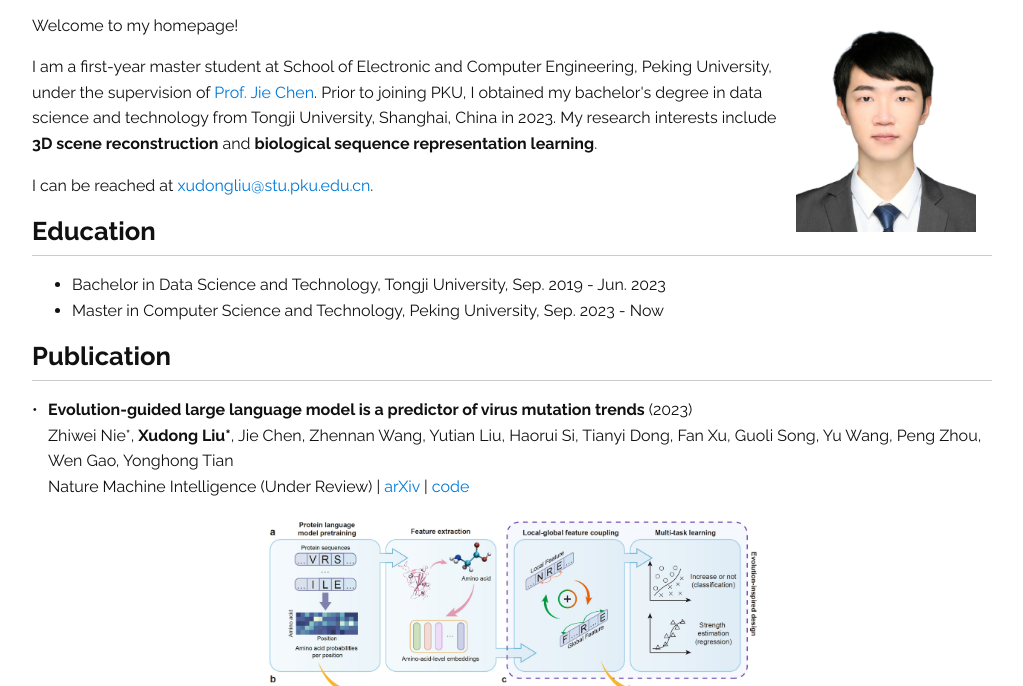
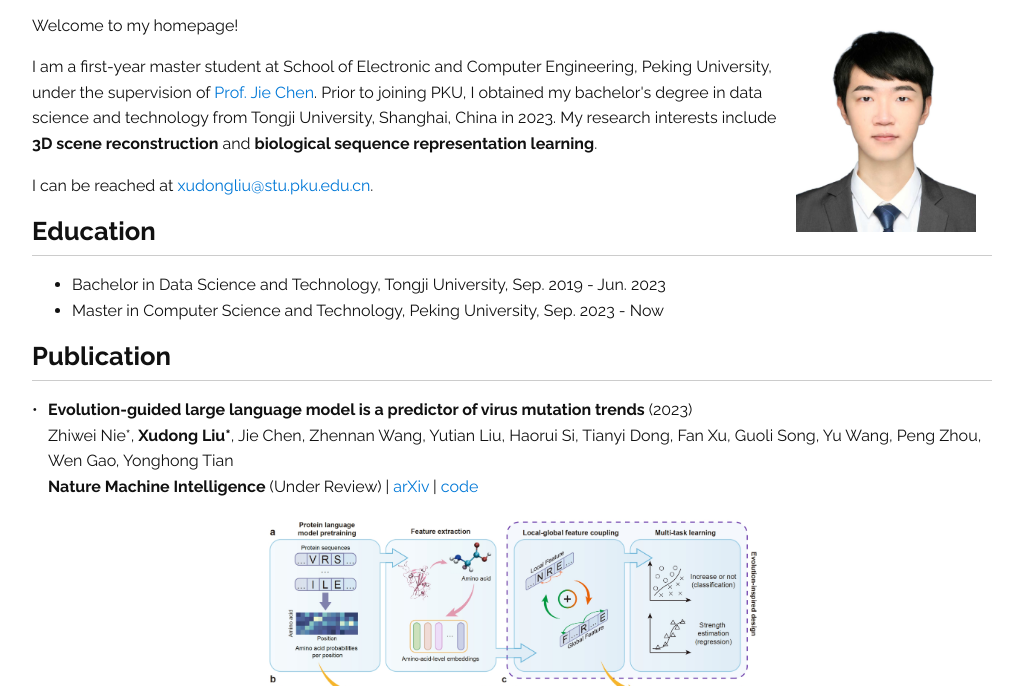
Before and after one commit to Kevinatil/Kevinatil.github.io, a plain HTML site: page index.html in a window 1280 px wide. Shown: the part 114-800 px from the top of the page, without its empty margins (128-1151 px from the left). Drawn offline with Linux system fonts and the light colour scheme.

Commit message:
Update index.html

```diff
--- a/index.html
+++ b/index.html
@@ -69,7 +69,7 @@ eml.removeAttribute('class');
     <div class="gl-bibtex-entry" id="bibitem_Paper1">
         <div class="gl-bibtex-entry-title"><span class="gl-bibtex-entry-bullet" aria-label="bullet symbol" role="img"><span aria-hidden="true">•</span> </span><strong>Evolution-guided large language model is a predictor of virus mutation trends</strong> (2023)</div>
         <div class="gl-bibtex-entry-authors">Zhiwei Nie*, <span class="gl-bibtex-tex-textbf">Xudong Liu*</span>, Jie Chen, Zhennan Wang, Yutian Liu, Haorui Si, Tianyi Dong, Fan Xu, Guoli Song, Yu Wang, Peng Zhou, Wen Gao, Yonghong Tian</div>
-        <div class="gl-bibtex-entry-info"><span class="gl-bibtex-entry-venue">Nature Machine Intelligence (Under Review)</span><span aria-hidden="true"> | </span><span class="gl-bibtex-entry-arxiv" data-value="2023.11.27.568815v1.full"><a href="https://www.biorxiv.org/content/10.1101/2023.11.27.568815v1.full" rel="nofollow" aria-label="archive">arXiv</a></span><span aria-hidden="true"> | </span><span class="gl-bibtex-entry-code" data-value="https://github.com/ZhiweiNiepku/ProtFound-V"><a href="https://github.com/ZhiweiNiepku/ProtFound-V" rel="nofollow">code</a></span></div>
+        <div class="gl-bibtex-entry-info"><span class="gl-bibtex-entry-venue"><span class="gl-bibtex-tex-textbf">Nature Machine Intelligence</span> (Under Review)</span><span aria-hidden="true"> | </span><span class="gl-bibtex-entry-arxiv" data-value="2023.11.27.568815v1.full"><a href="https://www.biorxiv.org/content/10.1101/2023.11.27.568815v1.full" rel="nofollow" aria-label="archive">arXiv</a></span><span aria-hidden="true"> | </span><span class="gl-bibtex-entry-code" data-value="https://github.com/ZhiweiNiepku/ProtFound-V"><a href="https://github.com/ZhiweiNiepku/ProtFound-V" rel="nofollow">code</a></span></div>
         <figure style="text-align: center;"><img src="./assets/pub1.png" style="max-width: 500px;"></figure>
     </div>
 
```
